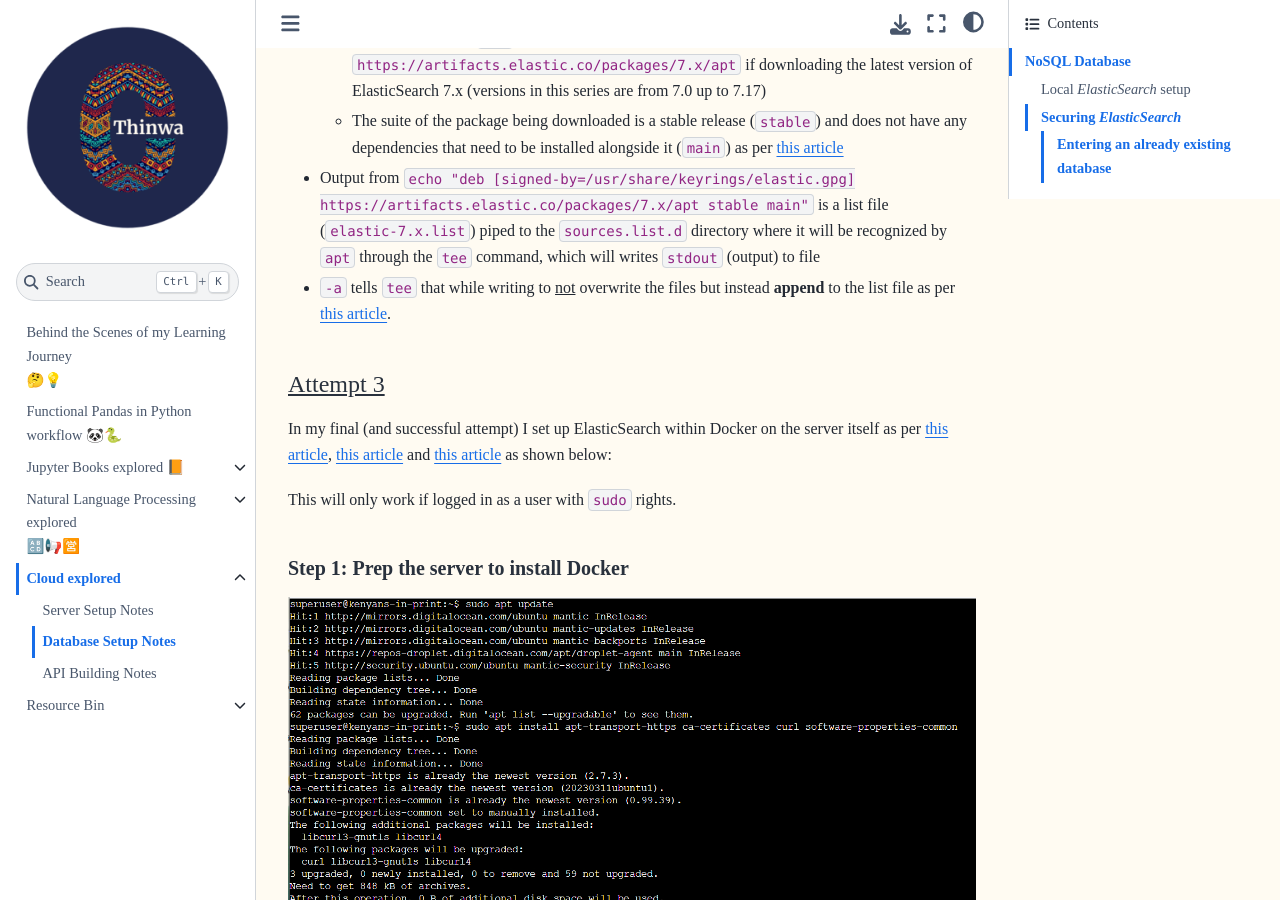
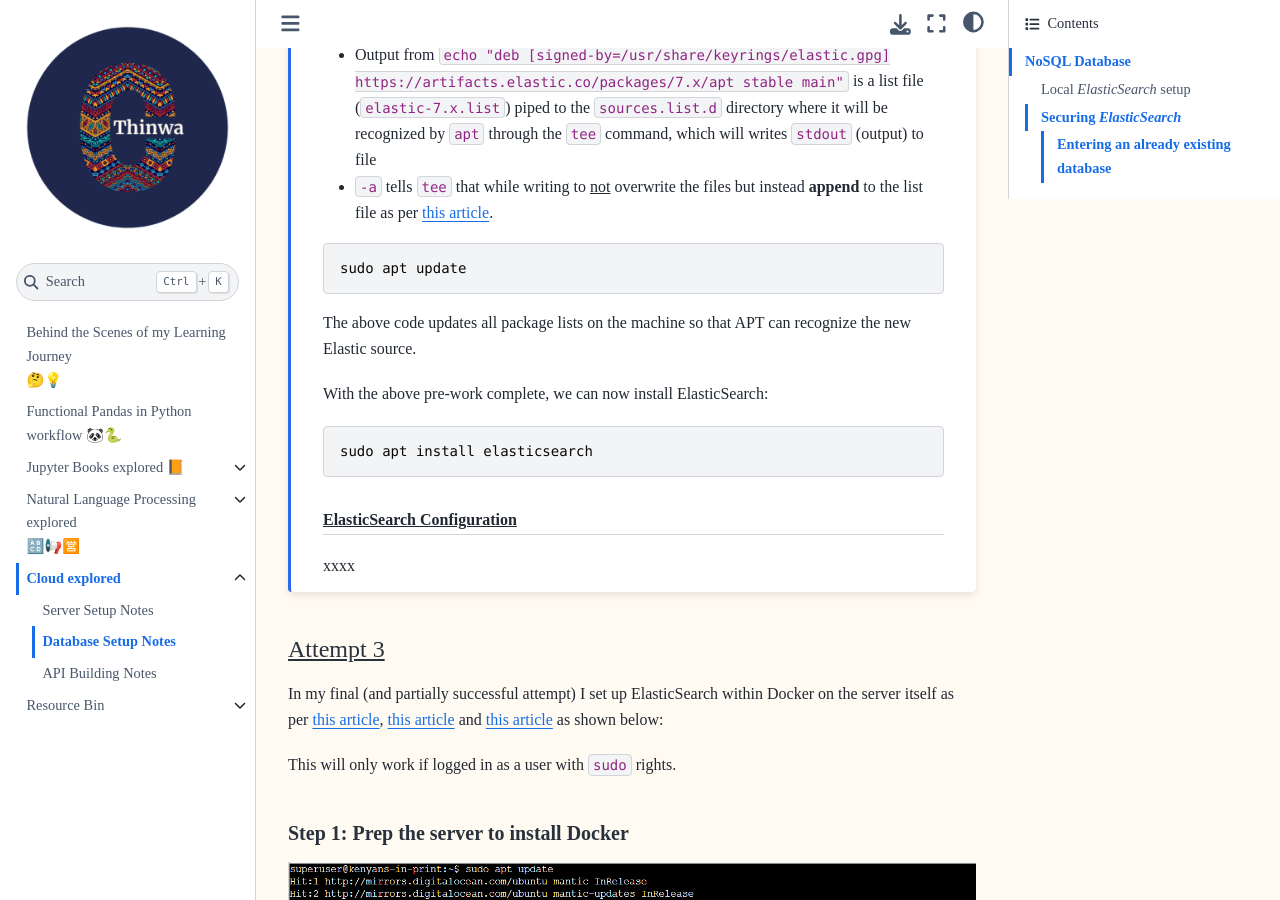
Before and after one commit to CeeThinwa/BTS-Continuous-Learning, a Jupyter Book: the page built from book/6/database_setup.md, in a window 1280 px wide and 900 px high, scrolled down 20367 px. Built offline with Jupyter Book 1.0.4 settings and Sphinx 7.4.7 and the Sphinx Book theme 1.1.4, drawn with Linux system fonts in a browser that asks for light colours; some of the changed text lies outside the part shown.

Commit message:
Update database_setup.md

````diff
--- a/book/6/database_setup.md
+++ b/book/6/database_setup.md
@@ -262,12 +257,26 @@
 * Output from `echo "deb [signed-by=/usr/share/keyrings/elastic.gpg] https://artifacts.elastic.co/packages/7.x/apt stable main"` is a list file (`elastic-7.x.list`) piped to the `sources.list.d` directory where it will be recognized by `apt` through the `tee` command, which will writes `stdout` (output) to file
 * `-a` tells `tee` that while writing to <u>not</u> overwrite the files but instead **append** to the list file as per [this article](https://linuxize.com/post/linux-tee-command/).
 
+```
+sudo apt update
+```
+The above code updates all package lists on the machine so that APT can recognize the new Elastic source.
 
+With the above pre-work complete, we can now install ElasticSearch:
+
+```
+sudo apt install elasticsearch
+```
+
+##### <u>ElasticSearch Configuration</u>
+
+xxxx
+:::
 
 
 #### <u>Attempt 3</u>
 
-In my final (and successful attempt) I set up ElasticSearch within Docker on the server itself as per
+In my final (and partially successful attempt) I set up ElasticSearch within Docker on the server itself as per
 [this article](https://www.digitalocean.com/community/tutorials/how-to-install-and-use-docker-on-ubuntu-22-04),
 [this article](https://www.elastic.co/guide/en/elasticsearch/reference/current/docker.html) and
 [this article](https://www.coguard.io/post/elasticsearchs-most-common-reason-for-exited-unexpectedly) as shown below:
@@ -449,6 +458,13 @@
 Do NOT attempt to copy output from the terminal via `Ctrl+C`! Right-click, then select `Copy` or type manually in a text editor on your local machine to avoid interfering with the background processes.
 :::
 
+:::{admonition} Lessons Learnt after the 3rd attempt that ended in failure
+:class: note
+1. Installing the db as a Docker container allows you to set up successfully, but it becomes very difficult to access it the 2nd time entering the server - in this way, it becomes largely unusable.
+2. Following this approach makes it difficult to automate in the future and keep ElasticSearch continuously running.
+:::
+
+
 ### Securing *ElasticSearch*
 
 #### Entering an already existing database
````
Also changed, not shown: other parts of book/6/database_setup.md (+5 -10 lines).
